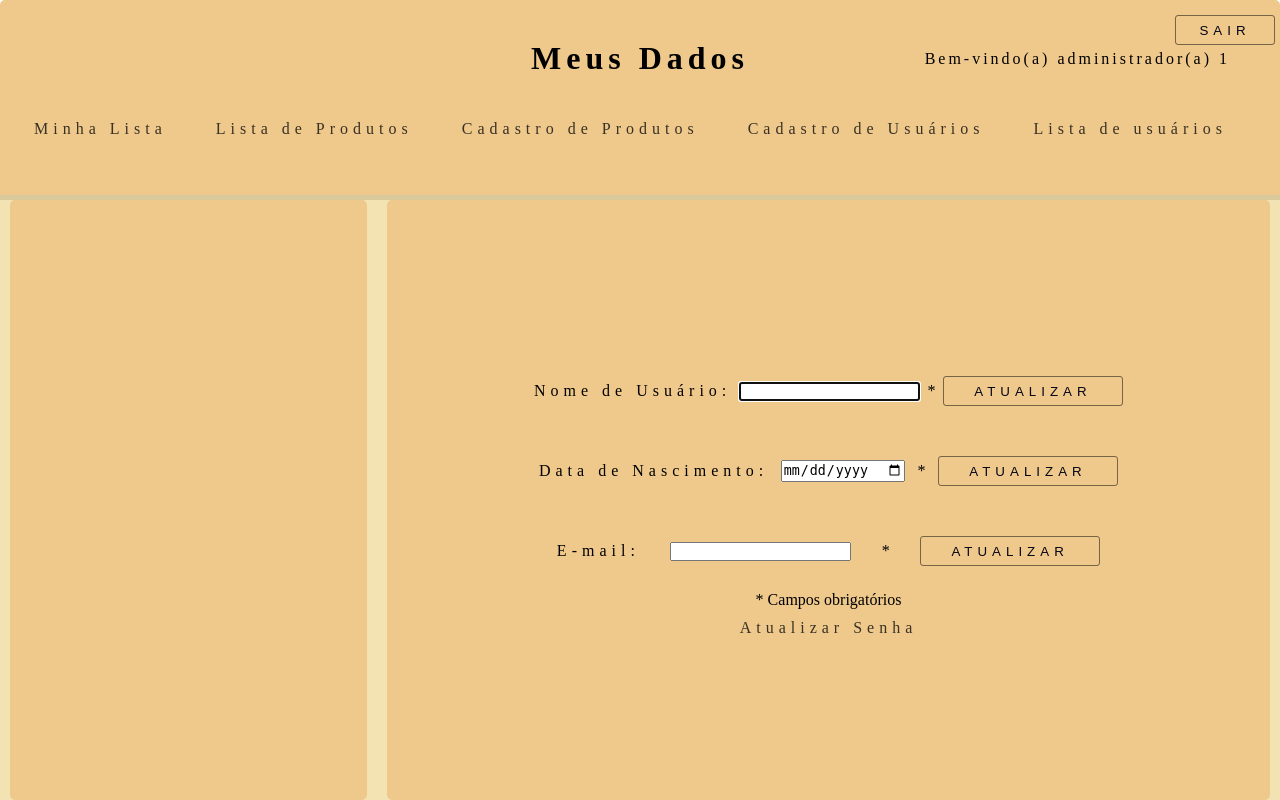
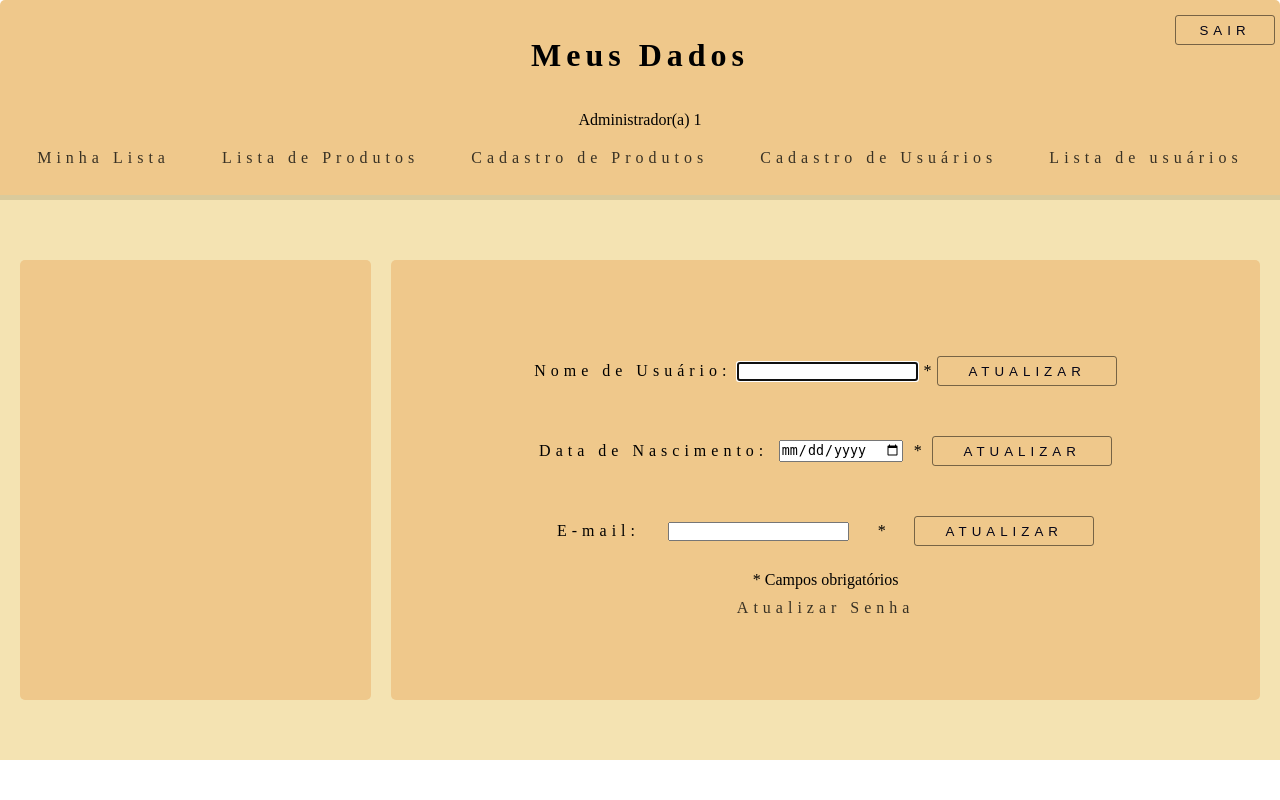
Before and after one commit to WilianKrinke/Trabalhos_Faculdade, a PHP site: page /fundamentosweb/meusDados/php in a window 1280 px wide. Run offline with PHP 8.4, Linux system fonts and the light colour scheme; the visitor is signed in with stand-in values (Sample User, id 1); data that the repository does not hold is empty.

Commit message:
continuação de reponsividade

```diff
--- a/Trabalho_4/src/meusDados/css/meuDados.css
+++ b/Trabalho_4/src/meusDados/css/meuDados.css
@@ -12,37 +12,29 @@
   flex-direction: row;
 }
 
-.container_list {
-  width: 100%;
-  padding: 14px 0px;
-}
-
 section {
   width: 100%;
-  min-height: 75vh;
 }
 
 article {
   width: 100%;
-  min-height: 75vh;
+  display: flex;
+  align-items: center;
+  justify-content: space-evenly;
+  flex-direction: row;
+  padding: 10px;
 }
 
-.section_content {
-  height: 400px;
-  width: 95%;
+.title_welcome {
+  width: 100%;
+  height: 100px;
   display: flex;
-  justify-content: space-around;
   align-items: center;
+  justify-content: space-evenly;
   flex-direction: column;
 }
 
-.container_list {
-  width: 100%;
-}
-
-.bem_vindo p {
-  position: absolute;
-  right: 50px;
+.title_welcome p {
   letter-spacing: 3px;
 }
 
@@ -51,7 +43,7 @@ article {
   flex-direction: column;
   justify-content: space-evenly;
   align-items: center;
-  min-height: 75vh;
+  min-height: 55vh;
   width: 40%;
   margin: 0px 10px;
   padding: 10px;
@@ -78,7 +70,7 @@ article {
 }
 
 .edicao_dados {
-  min-height: 75vh;
+  min-height: 55vh;
   width: 100%;
   margin: 0px 10px;
   padding: 10px;
@@ -124,21 +116,69 @@ article {
 }
 
 .form {
+  width: 70%;
   display: flex;
   align-items: center;
   justify-content: space-evenly;
   flex-direction: row;
-  width: 70%;
 }
 
 .done {
-  color: #32a852;
+  color: #008000;
 }
 
 .alert {
-  color: #a83232;
+  color: #ff0000;
 }
 
 .position_btn {
   position: absolute;
 }
+
+@media screen and (max-width: 990px) {
+  article {
+    display: flex;
+    align-items: center;
+    justify-content: space-evenly;
+    flex-direction: column-reverse;
+  }
+
+  .dados_atuais {
+    min-height: 55vh;
+    width: 400px;
+  }
+
+  .edicao_dados {
+    min-height: 55vh;
+    width: 700px;
+    margin: 10px;
+  }
+}
+
+@media screen and (max-width: 760px) {
+  .edicao_dados {
+    width: 95%;
+  }
+
+  .box_update {
+    height: 150px;
+  }
+
+  .form {
+    flex-direction: column;
+  }
+
+  .form label {
+    text-align: center;
+  }
+}
+
+@media screen and (max-width: 450px) {
+  .dados_atuais {
+    width: 95%;
+  }
+
+  .data_box p {
+    text-align: center;
+  }
+}
--- a/Trabalho_4/src/meusDados/php/getDatas.php
+++ b/Trabalho_4/src/meusDados/php/getDatas.php
@@ -4,9 +4,7 @@ function getDatas($idProducts)
     include('../../utils/connection.php');
 
     $querySelectUserDatas = "SELECT * from fundamentosweb.users WHERE idUser = :idUser";
-
     $userDatas = $connection->prepare($querySelectUserDatas);
-
     $userDatas->bindParam(':idUser', $idProducts, PDO::PARAM_STR);
 
     $userDatas->execute();
@@ -14,9 +12,9 @@ function getDatas($idProducts)
     if ($userDatas->rowCount()) {
         while ($row_data = $userDatas->fetch(PDO::FETCH_ASSOC)) {
             echo "
-                <p>Nome do usuário: " . $row_data['userName'] . "</p>
-                <p>E-mail: " . $row_data['email'] . "</p>
-                <p>Data de nascimento: " . $row_data['birthday'] . "</p>
+                <p><strong>Nome do usuário:</strong> " . $row_data['userName'] . "</p>
+                <p><strong>E-mail:</strong> " . $row_data['email'] . "</p>
+                <p><strong>Data de nascimento:</strong> " . $row_data['birthday'] . "</p>
             ";
         }
     }
--- a/Trabalho_4/src/meusDados/php/index.php
+++ b/Trabalho_4/src/meusDados/php/index.php
@@ -16,32 +16,34 @@ if ((!isset($_SESSION['userName']) == true) and (!isset($_SESSION['isAdm']) == t
     <link rel="stylesheet" href="../../utils//global_css//globalCss.css">
     <link rel="stylesheet" href="../../utils//global_css//buttons.css">
     <link rel="stylesheet" href="../../utils//global_css//links.css">
-    <link rel="stylesheet" href="../css//meuDados.css">
+    <link rel="stylesheet" href="../css/meuDados.css">
     <title>Programação Web - PUC-Pr</title>
 </head>
 
 <body>
-    <header class="display_flex_col">
-        <div class="display_flex_row container_list bem_vindo">
-            <h1>Meus Dados</h1>
+    <header>
+        <div class="title_welcome">
+            <div>
+                <h1 class="title">Meus Dados</h1>
+            </div>
+        </div>
+        <div>
             <?php
             if ($_SESSION['isAdm'] == 1) {
-                echo "<p>Bem-vindo(a) administrador(a) " . $_SESSION['userName'] . " </p> ";
+                echo "<p>Administrador(a) " . $_SESSION['userName'] . " </p> ";
             } else {
                 echo "<p>Bem-vindo(a) " . $_SESSION['userName'] . " </p> ";
             }
             ?>
         </div>
-        <nav class="container_list">
-            <ul class="box_list">
+
+        <nav>
+            <ul>
                 <?php
                 if ($_SESSION['isAdm'] == 0) {
                     echo '
                     <li><a href="../../listaProdutos/php">Lista de Produtos</a></li>
                     <li><a href="../../minhaLista/php/">Minha Lista</a></li>
-                    <form action="../../utils//logout.php" method="get">
-                        <button type="submit" class="logout_btn">Sair</button>
-                    </form>
                     ';
                 } else if ($_SESSION['isAdm'] == 1) {
                     echo '
@@ -50,18 +52,18 @@ if ((!isset($_SESSION['userName']) == true) and (!isset($_SESSION['isAdm']) == t
                     <li><a href="../../cadastroDeProdutos/php/">Cadastro de Produtos</a> </li>
                     <li><a href="../../cadastroUsuario/php/">Cadastro de Usuários</a></li>
                     <li><a href="../../listaDeUsuarios/php/">Lista de usuários</a></li>
-                    <form action="../../utils//logout.php" method="get">
-                        <button type="submit" class="logout_btn">Sair</button>
-                    </form>
                     ';
                 }
                 ?>
             </ul>
         </nav>
+        <form action="../../utils//logout.php" method="get">
+            <button type="submit" class="logout_btn">Sair</button>
+        </form>
     </header>
     <main class="display_flex_col">
-        <section class="display_flex_col">
-            <article class="display_flex_row">
+        <section>
+            <article>
                 <div class="dados_atuais">
                     <div class="data_box">
                         <?php
--- a/Trabalho_4/src/utils/global_css/globalCss.css
+++ b/Trabalho_4/src/utils/global_css/globalCss.css
@@ -39,7 +39,7 @@ header {
 main {
   background-color: #f4e3b2;
   max-width: 100vw;
-  min-height: 75vh;
+  min-height: 70vh;
 }
 
 ::-webkit-scrollbar-track {
```
